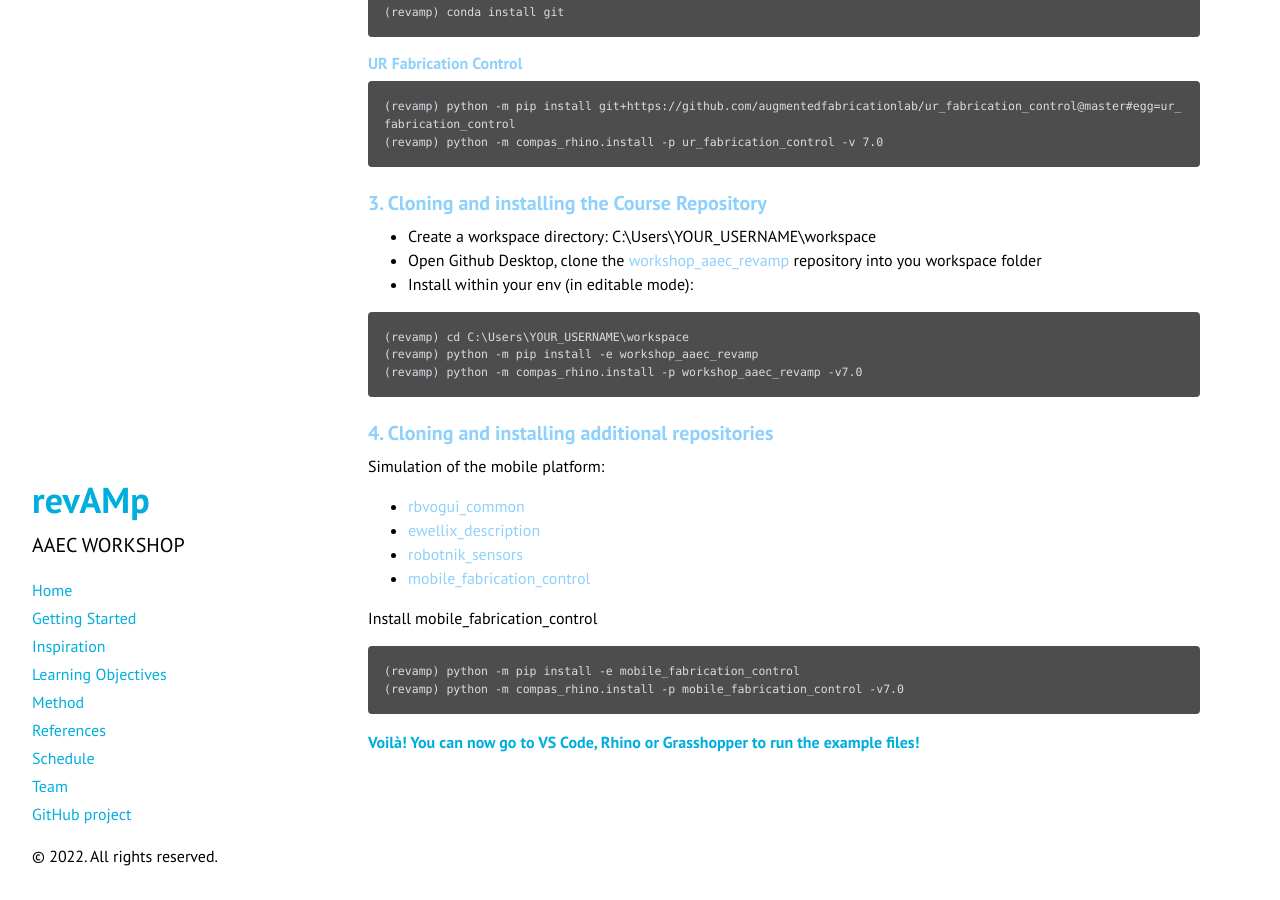
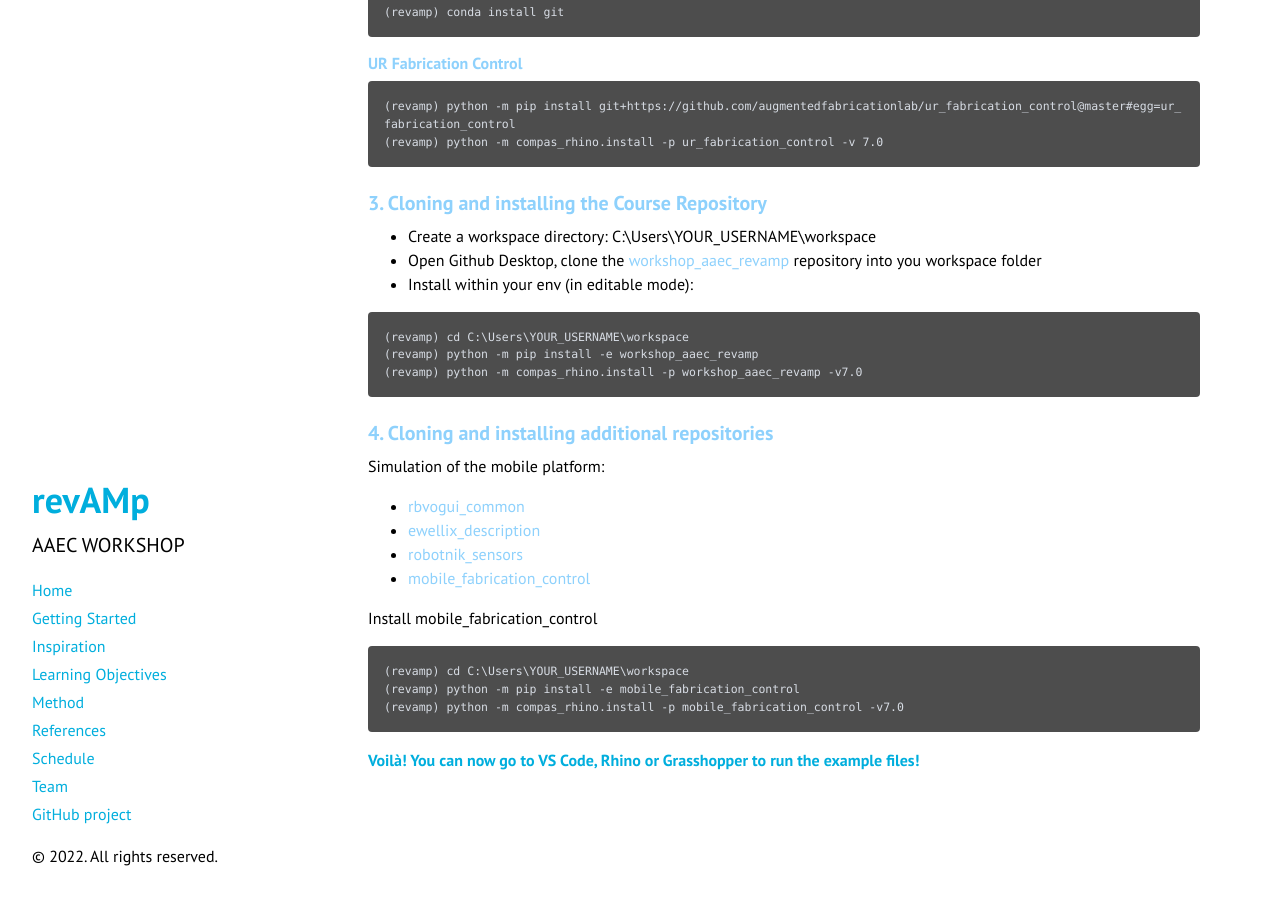
Before and after one commit to augmentedfabricationlab/workshop_aaec_revamp, a Jekyll site: the page built from docs/getting_started.md, in a window 1280 px wide and 900 px high, scrolled down 1152 px. Built offline with Jekyll 4.4.1, drawn with Linux system fonts in a browser that asks for light colours; Markdown is read by kramdown in place of the engine named in the settings.

Commit message:
updated readme

```diff
--- a/docs/getting_started.md
+++ b/docs/getting_started.md
@@ -78,6 +78,7 @@ Simulation of the mobile platform:
 
 Install mobile_fabrication_control
 
+    (revamp) cd C:\Users\YOUR_USERNAME\workspace
     (revamp) python -m pip install -e mobile_fabrication_control
     (revamp) python -m compas_rhino.install -p mobile_fabrication_control -v7.0
 
```
Also changed, not shown: README.md.
